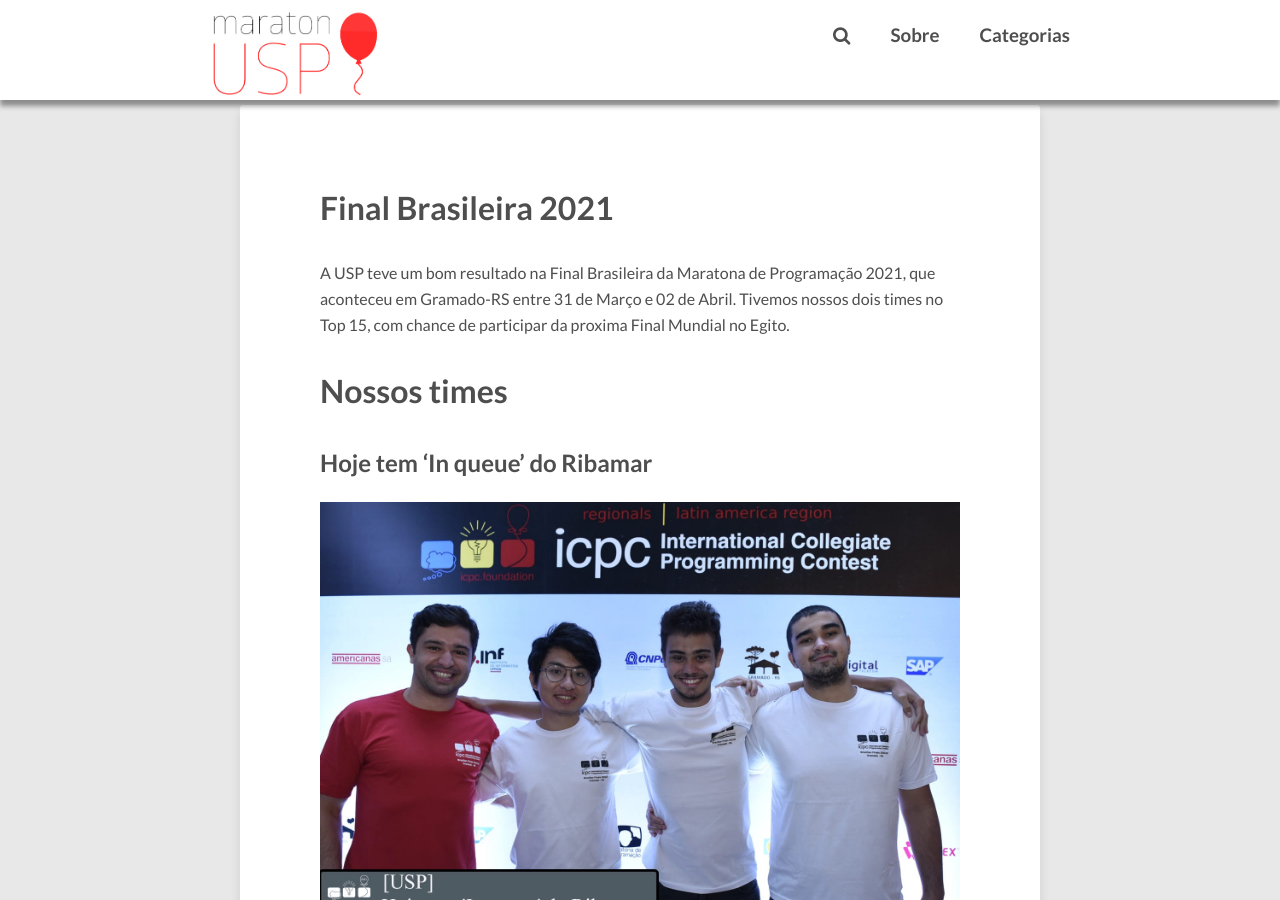
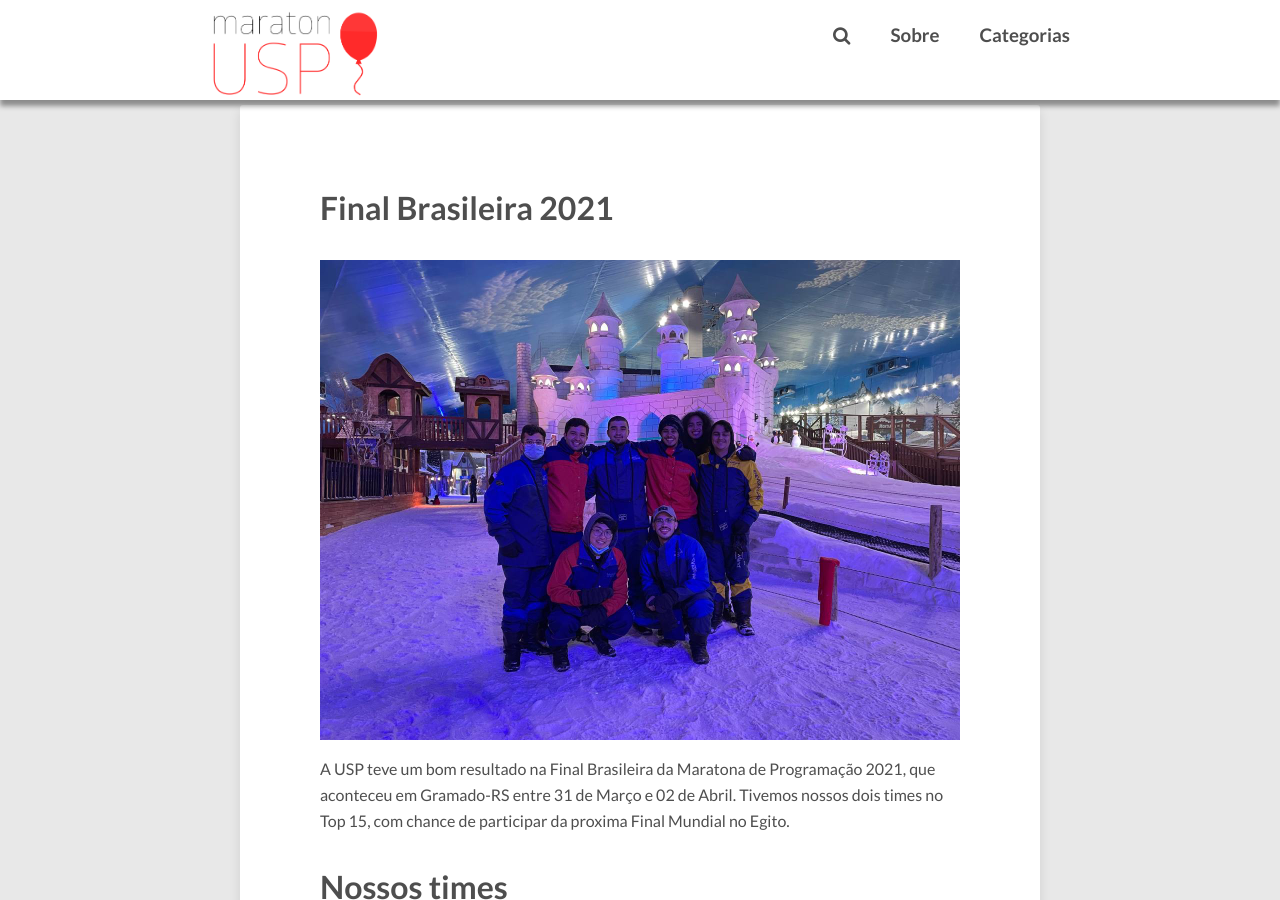
Before and after one commit to maratonusp/blog, a Jekyll site: the page built from _posts/2022-04-05-final-brasileira-2021.md, in a window 1280 px wide and 900 px high, scrolled down 325 px. Built offline with Jekyll 4.4.1, drawn with Linux system fonts in a browser that asks for light colours; nearby versions of some CDN libraries; comment, search, counter and statistics services are not loaded.

Commit message:
inclui foto todos final brasileira 2021

```diff
--- a/_posts/2022-04-05-final-brasileira-2021.md
+++ b/_posts/2022-04-05-final-brasileira-2021.md
@@ -6,6 +6,8 @@ categories:
 permalink: brasileira-2021
 layout: post
 ---
+
+![todos]({{ site.baseurl }}/images/todos-brasileira-2021.jpg)
 
 A USP teve um bom resultado na Final Brasileira da Maratona de Programação 2021, que aconteceu em Gramado-RS entre 31 de Março e 02 de Abril. Tivemos nossos dois times no Top 15, com chance de participar da proxima Final Mundial no Egito.
 
```
Also changed, not shown: images/todos-brasileira-2021.jpg (added).
